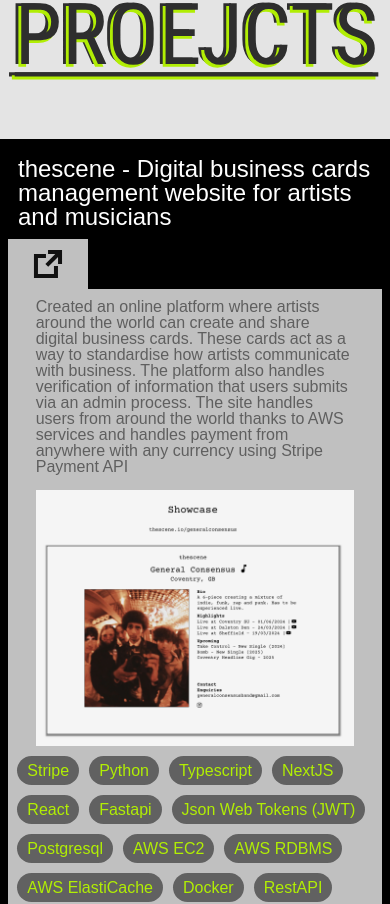
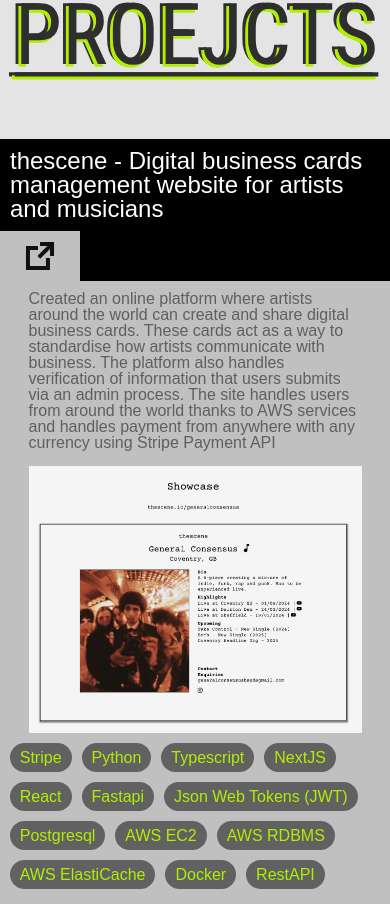
Before and after one commit to firozt/portfolio, a Next.js app: page / in a window 390 px wide. Shown: the part 1062-1966 px from the top of the page. Built offline with nearby package versions, Linux system fonts and the light colour scheme.

Commit message:
fixed mobile glitches

```diff
--- a/src/app/Components/ProjectDetails/ProjectDetails.tsx
+++ b/src/app/Components/ProjectDetails/ProjectDetails.tsx
@@ -35,7 +35,7 @@ const ProjectDetails = ({ details, backgroundColor='inherit', extraDetail }: Pro
 	}
 
 	return (
-		<div>
+		<div style={{width:'100%'}}>
 			<div
 				onClick={buttonClick}
 				className='detail-button'
--- a/src/app/globals.css
+++ b/src/app/globals.css
@@ -324,6 +324,11 @@ h1,h2 {
   border: 8px solid black;
   height: fit-content;
 }
+@media screen and (max-width: 700px) {
+  .project-box {
+    border: none;
+  }
+}
 
 
 
```
